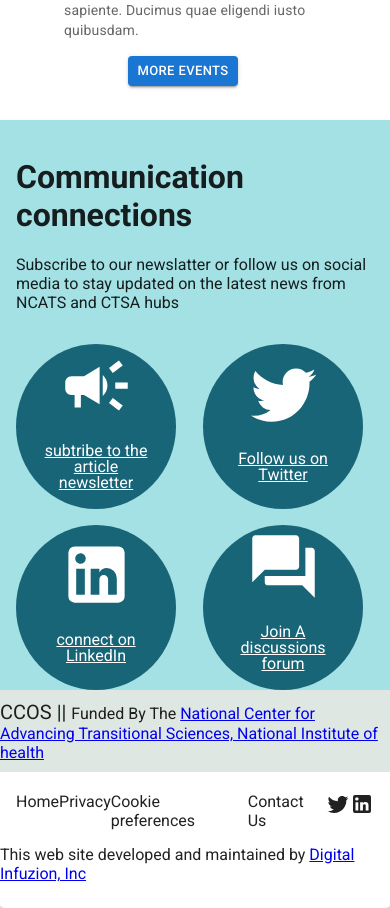
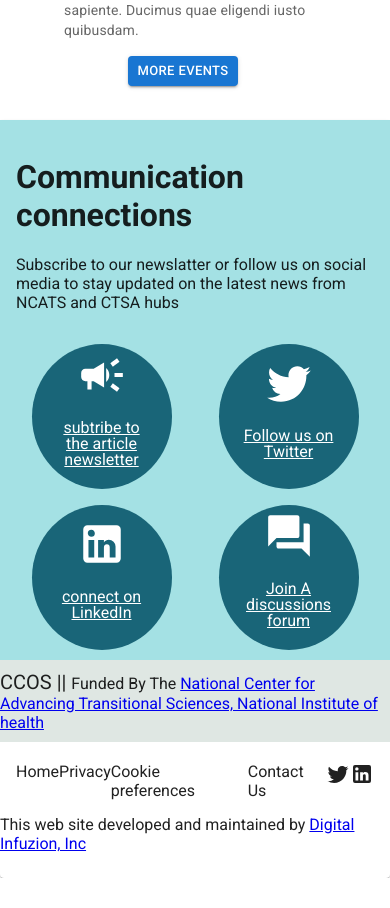
Before and after one commit to Ishan-Ravindu/header-footer, a React (Create React App) app: page / in a window 390 px wide. Shown: the part 2564-3472 px from the top of the page. After the commit the page ends 3442 px from the top, so only its background shows below. Built offline with nearby package versions, Linux system fonts and the light colour scheme.

Commit message:
fix mobile version of communication section

```diff
--- a/src/Components/Footer/Communication/CustomAvatar/index.jsx
+++ b/src/Components/Footer/Communication/CustomAvatar/index.jsx
@@ -4,7 +4,7 @@ import { Box } from '@mui/system';
 
 export default function CustomAvatar({ description, icon }) {
     return (
-        <Avatar style={{ width: "160px", height: "160px", backgroundColor: "#196578", paddingTop: "5px" }}>
+        <Avatar style={{ width: "140px", height: "140px", backgroundColor: "#196578", paddingTop: "5px" }}>
             <Box style={{ display: "flex", flexDirection: "column", justifyContent: "center", alignItems: "center" }}>
                 {icon}
                 <a href='#' style={{ padding: "20px", textAlign: "center", fontSize: "16px", color: "white" }}>{description}</a>
--- a/src/Components/Footer/Communication/index.jsx
+++ b/src/Components/Footer/Communication/index.jsx
@@ -13,23 +13,23 @@ import ForumIcon from '@mui/icons-material/Forum';
 
 function Communication() {
     return (
-        <Box >
-            <Grid container spacing={2} style={{ display: "flex", justifyContent: "center" }}>
+        <Box>
+            <Grid container spacing={2} style={{ display: "flex", alignItems: "center", paddingBottom: "10px" }}>
                 <Grid item xs={12} md={4}>
                     <h1>Communication connections</h1>
                     <p>Subscribe to our newslatter or follow us on social media to stay updated on the latest news from NCATS and CTSA hubs</p>
                 </Grid>
-                <Grid item xs={6} md={2}>
-                    <CustomAvatar icon={<CampaignIcon style={{ fontSize: "75px" }} />} description={"subtribe to the article newsletter"} />
+                <Grid item xs={6} md={2} style={{ display: "flex", alignItems: "center", justifyContent: "center" }}>
+                    <CustomAvatar icon={<CampaignIcon style={{ fontSize: "50px" }} />} description={"subtribe to the article newsletter"} />
                 </Grid>
-                <Grid item xs={6} md={2}>
-                    <CustomAvatar icon={<TwitterIcon style={{ fontSize: "75px" }} />} description={"Follow us on Twitter"} />
+                <Grid item xs={6} md={2} style={{ display: "flex", alignItems: "center", justifyContent: "center" }}>
+                    <CustomAvatar icon={<TwitterIcon style={{ fontSize: "50px" }} />} description={"Follow us on Twitter"} />
                 </Grid>
-                <Grid item xs={6} md={2}>
-                    <CustomAvatar icon={<LinkedInIcon style={{ fontSize: "75px" }} />} description={"connect on LinkedIn"} />
+                <Grid item xs={6} md={2} style={{ display: "flex", alignItems: "center", justifyContent: "center" }}>
+                    <CustomAvatar icon={<LinkedInIcon style={{ fontSize: "50px" }} />} description={"connect on LinkedIn"} />
                 </Grid>
-                <Grid item xs={6} md={2}>
-                    <CustomAvatar icon={<ForumIcon style={{ fontSize: "75px" }} />} description={"Join A discussions forum"} />
+                <Grid item xs={6} md={2} style={{ display: "flex", alignItems: "center", justifyContent: "center" }}>
+                    <CustomAvatar icon={<ForumIcon style={{ fontSize: "50px" }} />} description={"Join A discussions forum"} />
                 </Grid>
             </Grid>
         </Box>
```
